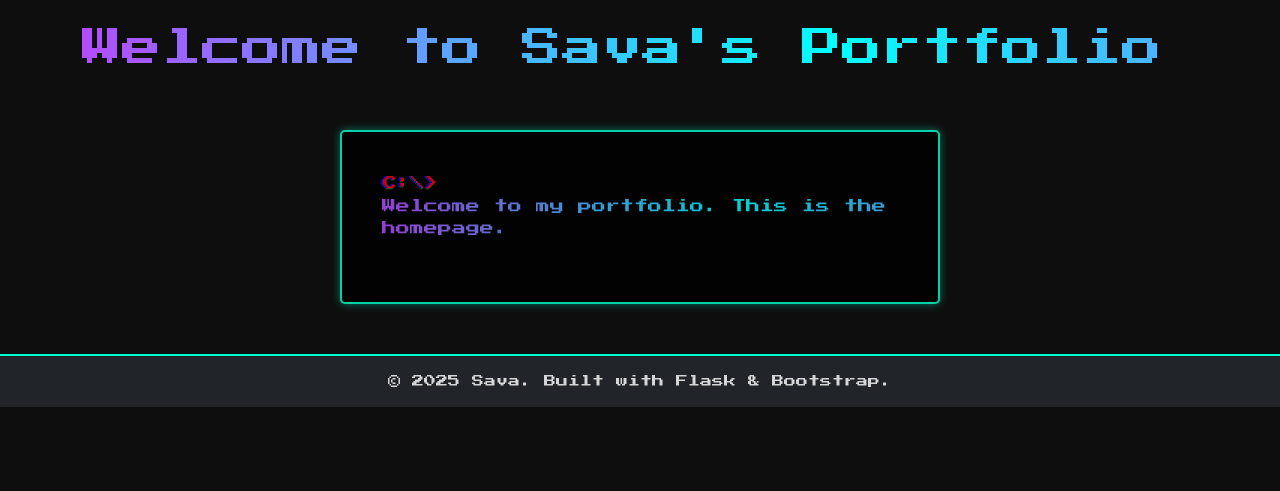
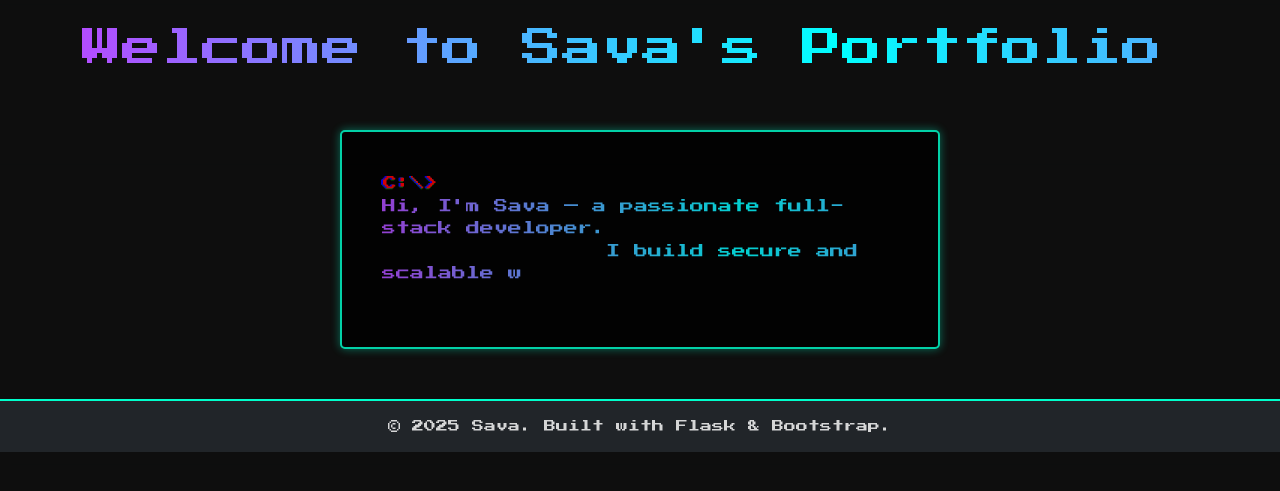
Before and after one commit to Vuletin/portfolio, a Flask app: page / in a window 1280 px wide. Shown: the part 56-547 px from the top of the page. Run offline with Flask 3, Linux system fonts and the light colour scheme.

Commit message:
added content

```diff
--- a/templates/about.html
+++ b/templates/about.html
@@ -4,7 +4,10 @@
 <div>
     <h1 class="glow-chromatic gradient-text">About Me</h1>
     <div class="terminal">
-        <p><span class="prompt glow-chromatic gradient-text">C:\></span> <span class="glow-chromatic gradient-text" data-text="This is the about page."></span><span class="cursor">█</span></p>
+        <p><span class="prompt gradient-text">C:\></span> <span class="gradient-text" data-text="I'm a developer based in Serbia with a background in economics and a strong focus on software engineering.
+            After completing Harvard's CS50 course and building full-stack applications, I discovered a deep interest in backend development, security, and web infrastructure.
+            I’ve built projects from scratch, handled everything from authentication to database management, and deployed full-stack apps with modern tools like Render, MongoDB Atlas, and GitHub Actions.
+            Outside of coding, I love solving logic puzzles and learning new languages (human and programming alike)."></span><span class="cursor">█</span></p>
     </div>
 </div>
 {% endblock %}
--- a/templates/contact.html
+++ b/templates/contact.html
@@ -4,7 +4,9 @@
 <div>
     <h1 class="glow-chromatic gradient-text">Contact Me</h1>
     <div class="terminal">
-      <p><span class="prompt glow-chromatic gradient-text">C:\></span> <span class="glow-chromatic gradient-text" data-text="If you would like to get in touch, please fill out the form below."></span> <span class="cursor">█</span></p>
+      <p><span class="prompt glow-chromatic gradient-text">C:\></span> <span class="glow-chromatic gradient-text" data-text="Want to work together or have a question?
+        Reach out through the form below, or email me directly at vuletin92@gmail.com.
+        I'm open to freelance, part-time, or full-time remote opportunities."></span> <span class="cursor">█</span></p>
     </div>
     {% with messages = get_flashed_messages(with_categories=true) %}
       {% if messages %}
--- a/templates/index.html
+++ b/templates/index.html
@@ -5,8 +5,11 @@
     <h1 class="glow-chromatic gradient-text">Welcome to Sava's Portfolio</h1>
     <div class="terminal">
         <p>
-            <span class="prompt glow-chromatic gradient-text">C:\></span>
-            <span class="glow-chromatic gradient-text" data-text="Welcome to my portfolio. This is the homepage."></span>
+            <span class="prompt gradient-text">C:\></span>
+            <span class="gradient-text" data-text="Hi, I'm Sava — a passionate full-stack developer.
+                I build secure and scalable web applications with Python, JavaScript, and modern frameworks like Flask and React.
+                I focus on clean code, real-world problem solving, and delivering value to users.
+                Take a look at my recent projects or get in touch — I'm currently open to remote opportunities."></span>
             <span class="cursor">█</span>
         </p>
     </div>
--- a/templates/projects.html
+++ b/templates/projects.html
@@ -4,11 +4,11 @@
 <div>
     <h1 class="glow-chromatic gradient-text">My Projects</h1>
     <div class="terminal"><span class="projects-list"></span>
-        <p><span class="prompt glow-chromatic gradient-text">C:\></span> <span class="glow-chromatic gradient-text" data-text="Here are some of the projects I've worked on:"></span><span class="cursor">█</span></p>
+        <p><span class="prompt gradient-text">C:\></span> <span class="gradient-text" data-text="Here are some of the projects I've worked on:"></span><span class="cursor">█</span></p>
         <div class="projects">
             <ul>
-            <li><a class="glow-chromatic gradient-text" href="https://github.com/Vuletin/bank-system">🏦 Bank System (Flask)</a></li>
-            <li><a class="glow-chromatic gradient-text" href="https://github.com/Vuletin/weather-app">🌤 Weather App (MERN)</a></li>
+            <li><a class="gradient-text" href="https://github.com/Vuletin/bank-system">🏦 Bank System (Flask)</a></li>
+            <li><a class="gradient-text" href="https://github.com/Vuletin/weather-app">🌤 Weather App (MERN)</a></li>
         </ul>
     </div>
 </div>
```
